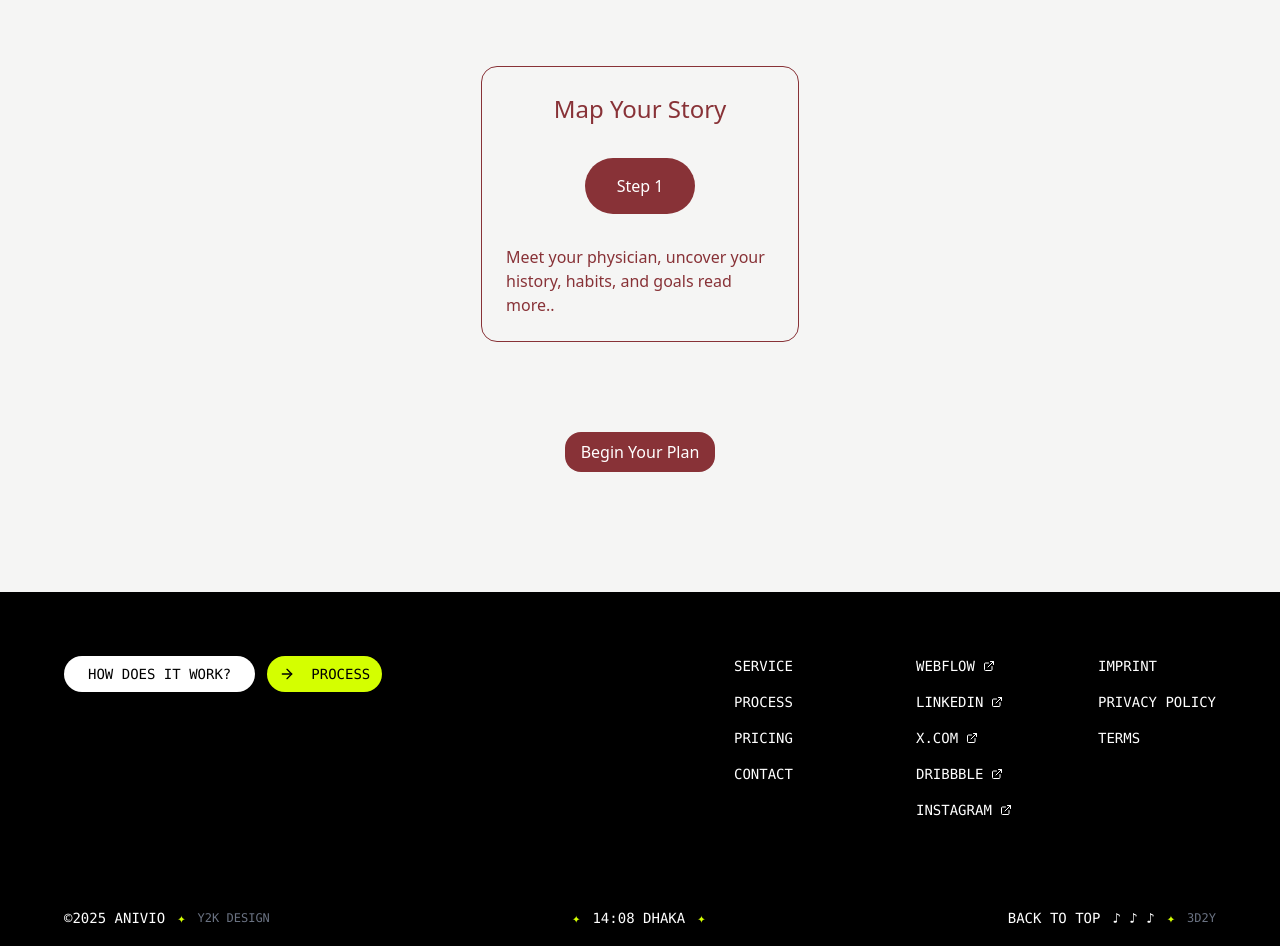
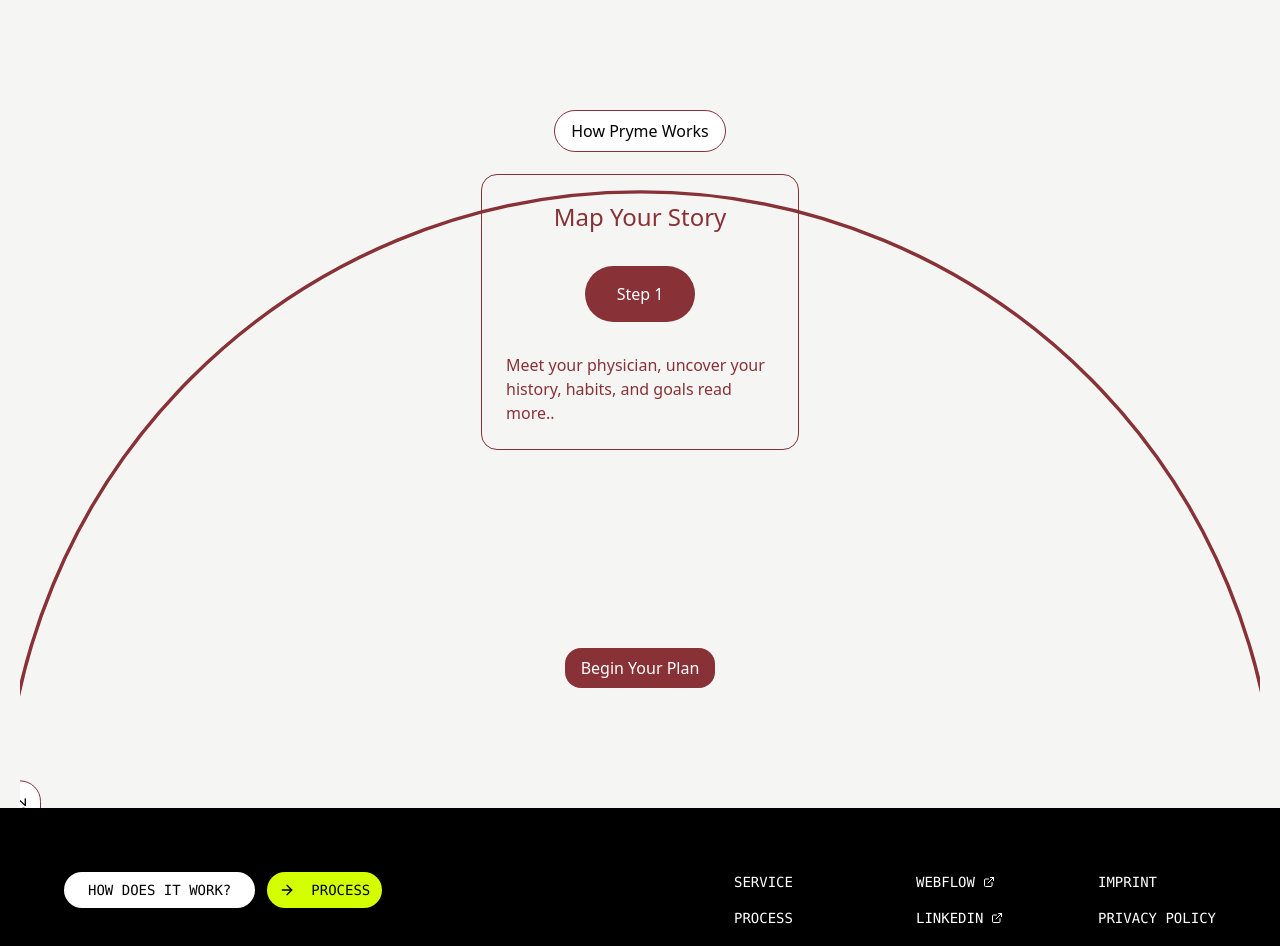
Before and after one commit to imranprof/anivio-portfolio, a Next.js app: page /sample-animation/rotating-section in a window 1280 px wide. Shown: the part 880-1826 px from the top of the page. Built offline with nearby package versions, Linux system fonts and the light colour scheme; a web font is replaced by a local one.

Commit message:
feat: design rotating part

```diff
--- a/src/components/sections/sampleAnimation/RotatingSection.tsx
+++ b/src/components/sections/sampleAnimation/RotatingSection.tsx
@@ -2,7 +2,7 @@
 
 const RotatingSection = () => {
   return (
-    <section className="w-full h-screen flex justify-center relative">
+    <section className="w-full h-[1016px] flex justify-center relative overflow-hidden">
       <div className="w-full h-full flex flex-col justify-between items-center py-[120px]">
         <h2 className="text-[64px] font-medium">Your Path to Personalized Precision</h2>
         <div className="step-card-container w-[318px] h-[276px] relative">
@@ -33,7 +33,31 @@
         </div>
       </div>
 
-      <div className="rotating-container">
+      <div className="rotating-container w-full h-[1480px] absolute top-1/3 left-0">
+        <div className="w-full h-1/2 absolute top-0 z-[1]">
+          <svg width="100%" height="100%" viewBox="0 0 1440 722" fill="none" xmlns="http://www.w3.org/2000/svg">
+            <path d="M1459 742C1459 644.822 1439.9 548.595 1402.79 458.814C1365.67 369.033 1311.27 287.456 1242.7 218.741C1174.12 150.026 1092.71 95.5176 1003.11 58.3291C913.513 21.1407 817.481 2 720.5 2C623.519 2 527.487 21.1407 437.888 58.3292C348.289 95.5176 266.878 150.026 198.302 218.741C129.726 287.456 75.328 369.033 38.2149 458.814C1.10185 548.595 -18 644.822 -18 742" stroke="#883237" stroke-width="4" />
+          </svg>
+        </div>
+
+
+        <div className="w-full h-full flex justify-center">
+          <div className="list-item1 z-[2] absolute translate-y-[-50%]">
+            <div className=" py-2  px-4 rounded-[98px] border border-[#883237] bg-white ">
+              How Pryme Works
+            </div>
+          </div>
+          <div className="list-item2 z-[2] absolute -rotate-90 top-1/2 left-0 translate-x-[-50%] translate-y-[-50%]">
+            <div className=" py-2  px-4 rounded-[98px] border border-[#883237] bg-white ">
+              How Pryme Works2
+            </div>
+          </div>
+          <div className="list-item3 z-[2] absolute rotate-180 bottom-0 left-1/2 translate-x-[-50%] translate-y-[50%]">
+            <div className=" py-2  px-4 rounded-[98px] border border-[#883237] bg-white ">
+              How Pryme Works3
+            </div>
+          </div>
+        </div>
 
       </div>
     </section>
```
